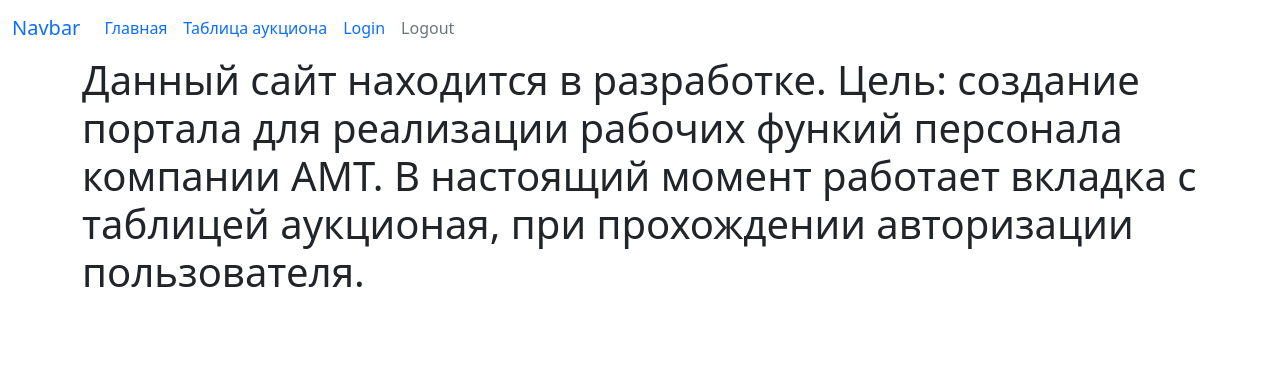
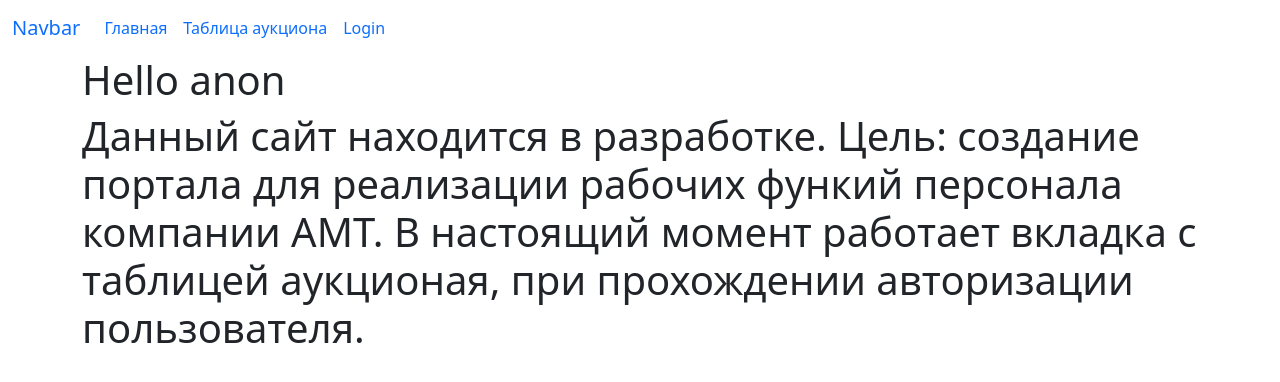
Before and after one commit to Ivansyn2013/pars_aucions, a Flask app: page / in a window 1280 px wide. Shown: the top 382 px of the page. Run offline with Flask 2, Linux system fonts and the light colour scheme; parts of the project's set-up code (start-up, migrations or seed data) failed here and were passed over; some libraries are stand-ins or nearby versions.

Commit message:
auth by login done!

```diff
--- a/templates/includes/nav_bar.html
+++ b/templates/includes/nav_bar.html
@@ -1,7 +1,7 @@
 {% block nav_bar %}
 <nav class="navbar navbar-expand-lg bg-body-tertiary">
   <div class="container-fluid">
-    <a class="navbar-brand" href="#">Navbar</a>
+    <a class="navbar-brand" href="{{ url_for('index') }}">Navbar</a>
     <button class="navbar-toggler" type="button" data-bs-toggle="collapse" data-bs-target="#navbarNav" aria-controls="navbarNav" aria-expanded="false" aria-label="Toggle navigation">
       <span class="navbar-toggler-icon"></span>
     </button>
@@ -14,10 +14,11 @@
           <a class="nav-link" href="/table">Таблица аукциона</a>
         </li>
         <li class="nav-item">
-          <a class="nav-link" href="#">Login</a>
-        </li>
-        <li class="nav-item">
-          <a class="nav-link disabled">Logout</a>
+            {% if current_user.is_authenticated  %}
+                <a class="nav-link" href="{{ url_for('auth_app.logout') }}">Logout</a>
+            {% else %}
+                <a class="nav-link" href="{{ url_for('auth_app.login') }}">Login</a>
+            {% endif %}
         </li>
       </ul>
     </div>
--- a/templates/main/index.html
+++ b/templates/main/index.html
@@ -1,5 +1,15 @@
 {% extends 'base.html' %}
 {% block body %}
+<div class="container">
+    <h1>
+    Hello
+    {% if current_user.is_authenticated %}
+    {{ current_user.username }}
+    {% else %}
+    anon
+    {% endif %}
+</h1>
+</div>
 <div class="container">
     <h1>
         Данный сайт находится в разработке. Цель: создание портала для реализации рабочих функий персонала компании АМТ.
--- a/views/table.py
+++ b/views/table.py
@@ -1,9 +1,11 @@
 from flask import Blueprint, render_template
 from logic.common_main import get_data
+from flask_login import login_required
 table_app = Blueprint('table_app', __name__)
 
 
 @table_app.route('/table/', endpoint='/table')
+@login_required
 def table_render():
     data = get_data()
     return render_template('main/table.html',
```
